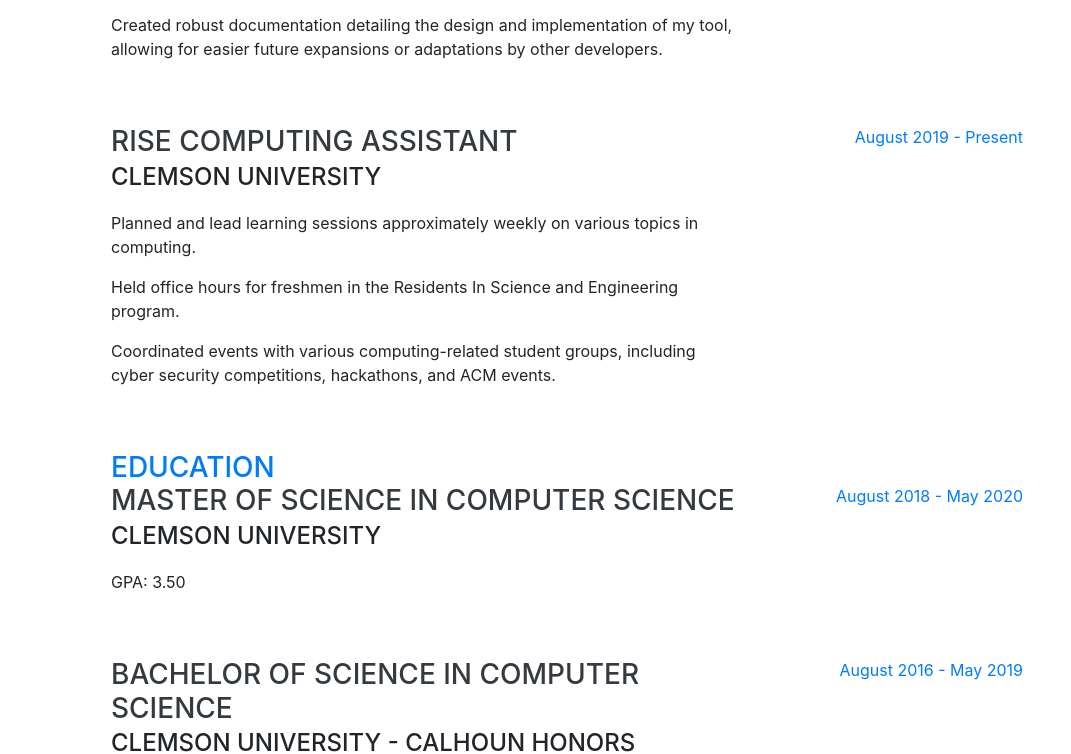
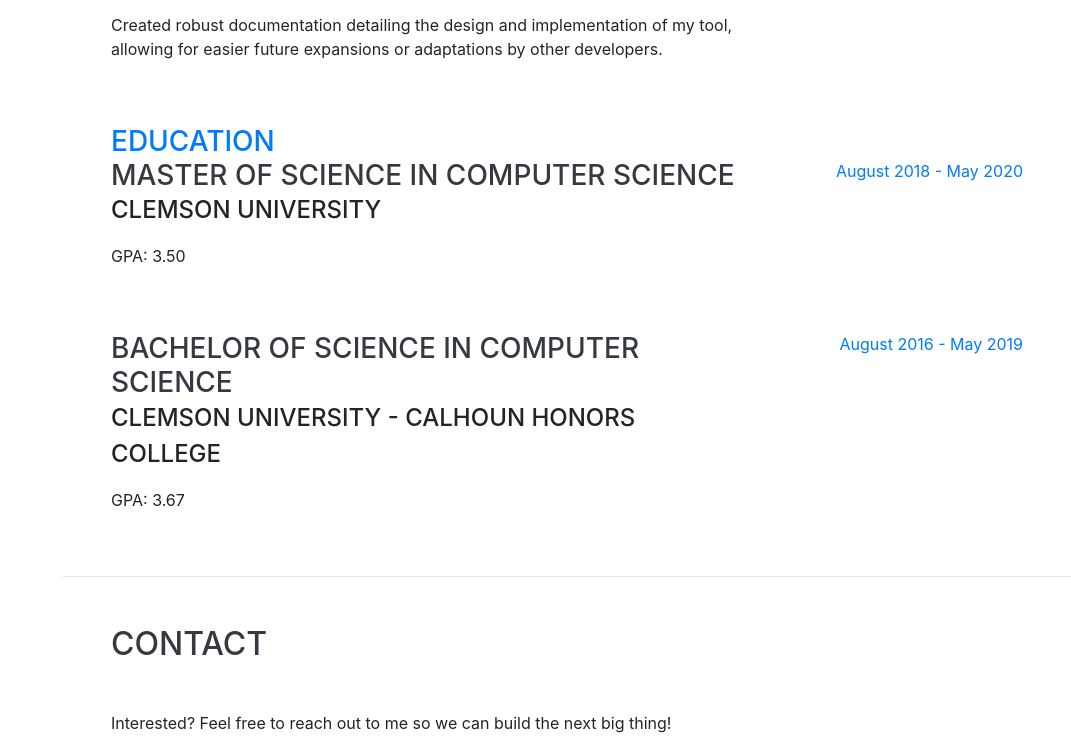
Before and after one commit to sgfowler98/sgfowler98.github.io, a website with bundled scripts: page index.html in a window 1280 px wide. Shown: the part 2028-2782 px from the top of the page, without its empty margins (209-1280 px from the left). Built offline with nearby package versions, Linux system fonts and the light colour scheme; a web font is replaced by a local one.

Commit message:
Updated experience section

```diff
--- a/index.html
+++ b/index.html
@@ -144,19 +144,7 @@
             <span class="text-primary">May 2019 - August 2019</span>
           </div>
         </div>
-		<div class="resume-item d-flex flex-column flex-md-row justify-content-between mb-5">
-          <div class="resume-content">
-            <h3 class="mb-0">RISE Computing Assistant</h3>
-            <div class="subheading mb-3">Clemson University</div>
-				<p>Planned and lead learning sessions approximately weekly on various topics in computing.</p>
-				<p>Held office hours for freshmen in the Residents In Science and Engineering program.</p>
-				<p>Coordinated events with various computing-related student groups, including cyber security competitions, hackathons, and ACM events.</p>
 
-          </div>
-          <div class="resume-date text-md-right">
-            <span class="text-primary">August 2019 - Present</span>
-          </div>
-        </div>
 
 		<h3 class="mb-0"><span class="text-primary">Education</span></h3>
         <div class="resume-item d-flex flex-column flex-md-row justify-content-between mb-5">
```
